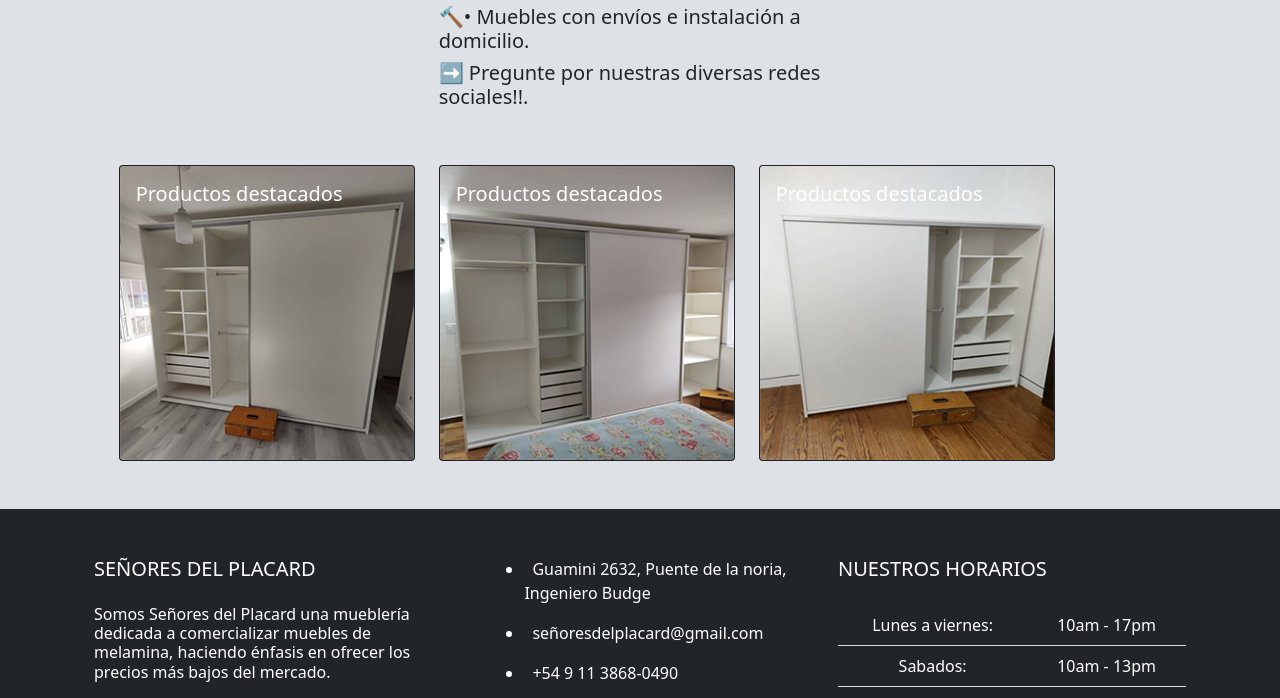
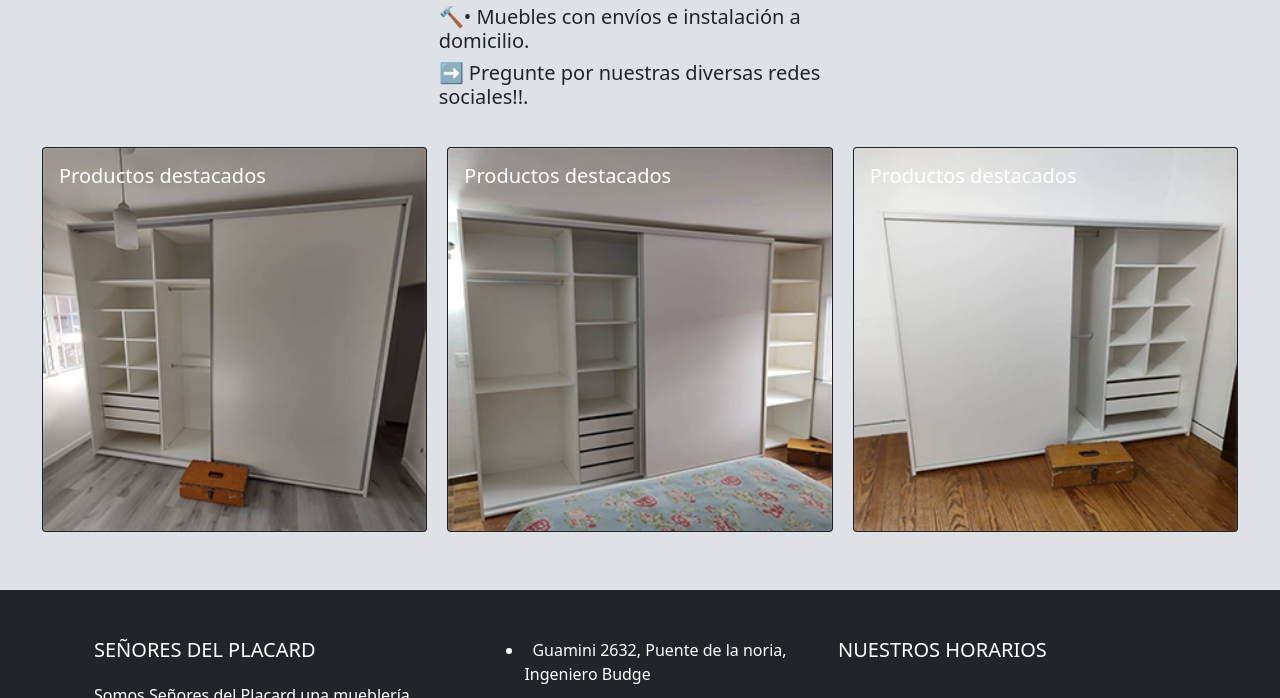
Before and after one commit to Zykrel/proyecto-final, a website: page index.html in a window 1280 px wide. Shown: the part 696-1394 px from the top of the page. Drawn offline with nearby package versions, Linux system fonts and the light colour scheme.

Commit message:
Agregado de grids

```diff
--- a/index.html
+++ b/index.html
@@ -91,8 +91,8 @@
                 <h5>➡️ Pregunte por nuestras diversas redes sociales!!.</h5>
             </div>
         </div>
-        <div class="row">
-            <div class="col-lg-3 col-12 mt-5 offset-lg-1">
+        <div class="gridArea">
+            <div class="destacado1">
                 <div class="card bg-dark text-white cards">
                     <img src="assets/img/card1.jpg" class="card-img layer" alt="card">
                     <div class="card-img-overlay">
@@ -100,7 +100,7 @@
                     </div>
                 </div>
             </div>
-            <div class="col-lg-3 col-12 mt-5">
+            <div class="destacado2">
                 <div class="card bg-dark text-white cards">
                     <img src="assets/img/card2.jpg" class="card-img" alt="card">
                     <div class="card-img-overlay">
@@ -108,7 +108,7 @@
                     </div>
                 </div>
             </div>
-            <div class="col-lg-3 col-12 mt-5">
+            <div class="destacado3">
                 <div class="card bg-dark text-white cards">
                     <img src="assets/img/card3.jpg" class="card-img" alt="card">
                     <div class="card-img-overlay">
@@ -134,7 +134,7 @@
                     <div class="col-lg-4 col-md-6 mb-4 mb-md-0">
                         <ul class="fa-ul" style="margin-left: 1.65em;">
                             <li class="mb-3">
-                                <span class="fa-li"><i class="fas fa-home"></i></span><span class="ms-2">Guamini 2632,
+                                <span class="ms-2">Guamini 2632,
                                     Puente de la noria, Ingeniero Budge</span>
                             </li>
                             <li class="mb-3">
--- /dev/null
+++ b/scss/_grid.scss
@@ -0,0 +1,43 @@
+@media only screen and (min-width: 768px) {
+    .gridArea {
+        display: grid;
+        grid-template-areas:
+            "destacado1"
+            "destacado2"
+            "destacado3";
+        grid-template-columns: 100%;
+        margin: 20px;
+        grid-template-rows: auto auto auto;
+    }
+}
+
+
+
+
+@media only screen and (min-width: 1024px) {
+    .gridArea {
+        display: grid;
+        grid-template-areas:
+            "destacado1 destacado2 destacado3";
+        grid-template-columns: repeat(3, 1fr);
+        margin: 20px;
+        grid-template-rows: auto auto auto;
+    }
+}
+
+
+.destacado1 {
+    grid-area: destacado1;
+    padding: 10px;
+}
+
+.destacado2 {
+    grid-area: destacado2;
+    padding: 10px;
+}
+
+
+.destacado3 {
+    grid-area: destacado3;
+    padding: 10px;
+}
--- a/scss/style.scss
+++ b/scss/style.scss
@@ -5,3 +5,4 @@
 @import "extend";
 @import "mixin";
 @import "cards";
+@import "grid";
```
Also changed, not shown: css/estilo.css.
